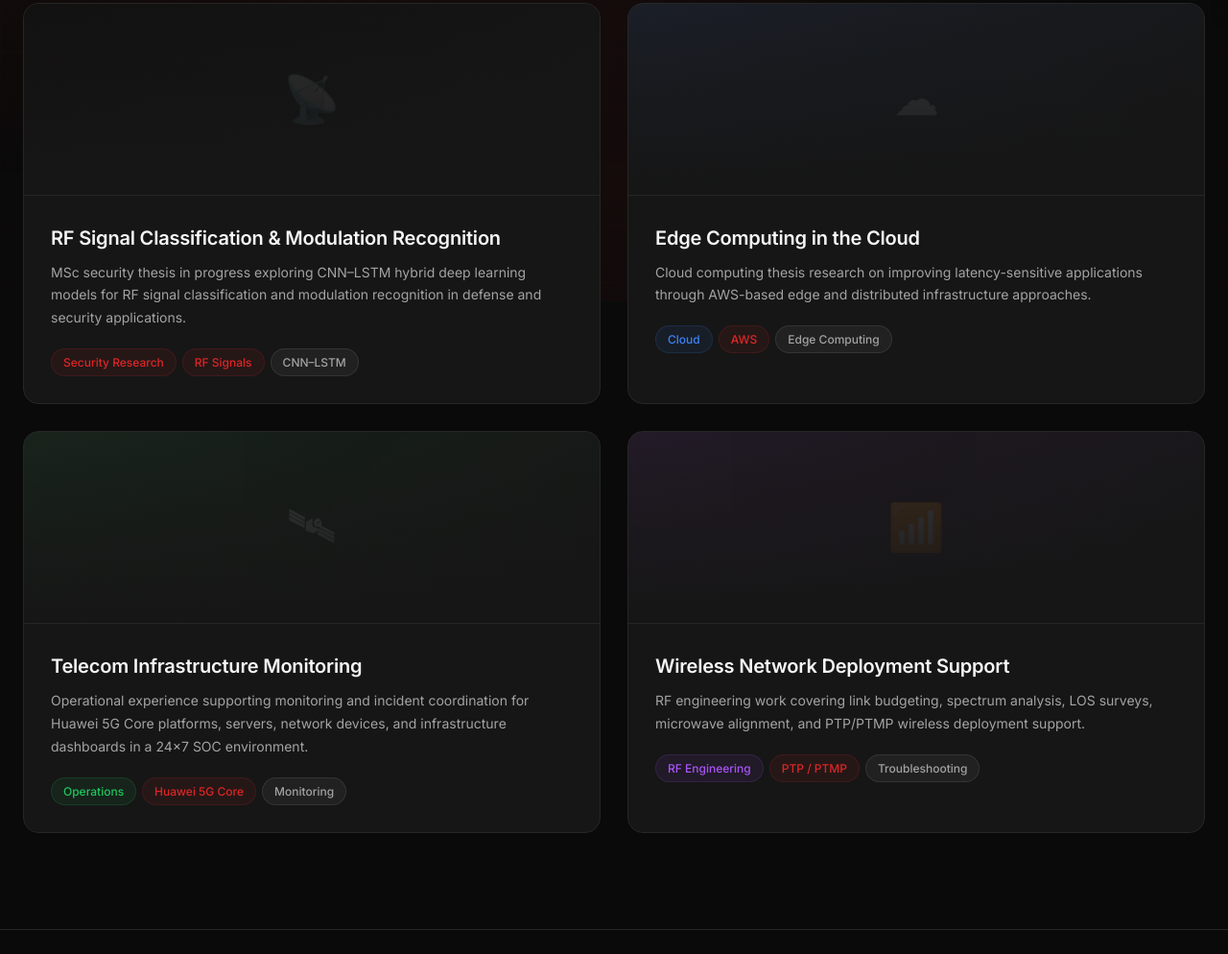
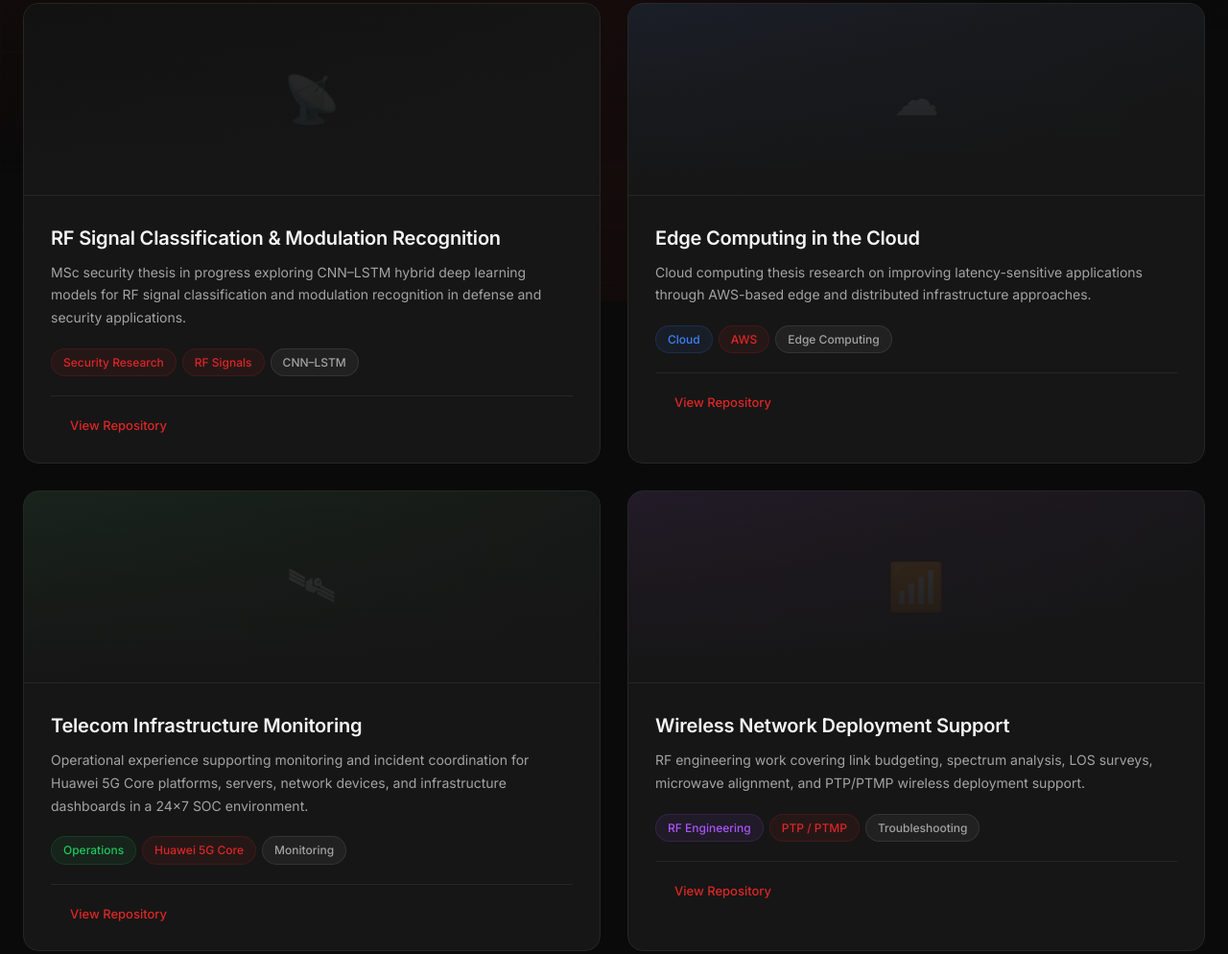
Before and after one commit to shsakib0002/cybersecurity-portfolio, a plain HTML site: page projects.html in a window 1280 px wide. Shown: the part 486-1480 px from the top of the page at 96% size. Drawn offline with nearby package versions, Linux system fonts and the light colour scheme.

Commit message:
Link portfolio projects to GitHub repositories

```diff
--- a/projects.html
+++ b/projects.html
@@ -53,10 +53,10 @@
       </div>
 
       <div class="projects-grid" id="projectsGrid">
-        <div class="card project-card" data-category="security tools"><div class="project-image"><div class="project-icon">📡</div><div class="project-overlay"></div></div><div class="project-content"><h3>RF Signal Classification & Modulation Recognition</h3><p>MSc security thesis in progress exploring CNN–LSTM hybrid deep learning models for RF signal classification and modulation recognition in defense and security applications.</p><div class="project-tags"><span class="tag">Security Research</span><span class="tag">RF Signals</span><span class="tag neutral">CNN–LSTM</span></div></div></div>
-        <div class="card project-card" data-category="cloud tools"><div class="project-image" style="background:linear-gradient(135deg, rgba(59,130,246,0.08), var(--bg-card))"><div class="project-icon">☁</div><div class="project-overlay"></div></div><div class="project-content"><h3>Edge Computing in the Cloud</h3><p>Cloud computing thesis research on improving latency-sensitive applications through AWS-based edge and distributed infrastructure approaches.</p><div class="project-tags"><span class="tag blue">Cloud</span><span class="tag">AWS</span><span class="tag neutral">Edge Computing</span></div></div></div>
-        <div class="card project-card" data-category="network"><div class="project-image" style="background:linear-gradient(135deg, rgba(34,197,94,0.08), var(--bg-card))"><div class="project-icon">🛰</div><div class="project-overlay"></div></div><div class="project-content"><h3>Telecom Infrastructure Monitoring</h3><p>Operational experience supporting monitoring and incident coordination for Huawei 5G Core platforms, servers, network devices, and infrastructure dashboards in a 24×7 SOC environment.</p><div class="project-tags"><span class="tag green">Operations</span><span class="tag">Huawei 5G Core</span><span class="tag neutral">Monitoring</span></div></div></div>
-        <div class="card project-card" data-category="network tools"><div class="project-image" style="background:linear-gradient(135deg, rgba(168,85,247,0.08), var(--bg-card))"><div class="project-icon">📶</div><div class="project-overlay"></div></div><div class="project-content"><h3>Wireless Network Deployment Support</h3><p>RF engineering work covering link budgeting, spectrum analysis, LOS surveys, microwave alignment, and PTP/PTMP wireless deployment support.</p><div class="project-tags"><span class="tag purple">RF Engineering</span><span class="tag">PTP / PTMP</span><span class="tag neutral">Troubleshooting</span></div></div></div>
+        <div class="card project-card" data-category="security tools"><div class="project-image"><div class="project-icon">📡</div><div class="project-overlay"></div></div><div class="project-content"><h3>RF Signal Classification & Modulation Recognition</h3><p>MSc security thesis in progress exploring CNN–LSTM hybrid deep learning models for RF signal classification and modulation recognition in defense and security applications.</p><div class="project-tags"><span class="tag">Security Research</span><span class="tag">RF Signals</span><span class="tag neutral">CNN–LSTM</span></div><div class="project-links"><a href="https://github.com/shsakib0002/Radio-Frequency" target="_blank" rel="noopener noreferrer"><i data-lucide="github" style="width:14px;height:14px"></i> View Repository</a></div></div></div>
+        <div class="card project-card" data-category="cloud tools"><div class="project-image" style="background:linear-gradient(135deg, rgba(59,130,246,0.08), var(--bg-card))"><div class="project-icon">☁</div><div class="project-overlay"></div></div><div class="project-content"><h3>Edge Computing in the Cloud</h3><p>Cloud computing thesis research on improving latency-sensitive applications through AWS-based edge and distributed infrastructure approaches.</p><div class="project-tags"><span class="tag blue">Cloud</span><span class="tag">AWS</span><span class="tag neutral">Edge Computing</span></div><div class="project-links"><a href="https://github.com/shsakib0002/Edge-Computing-in-the-Cloud-Thesis" target="_blank" rel="noopener noreferrer"><i data-lucide="github" style="width:14px;height:14px"></i> View Repository</a></div></div></div>
+        <div class="card project-card" data-category="network"><div class="project-image" style="background:linear-gradient(135deg, rgba(34,197,94,0.08), var(--bg-card))"><div class="project-icon">🛰</div><div class="project-overlay"></div></div><div class="project-content"><h3>Telecom Infrastructure Monitoring</h3><p>Operational experience supporting monitoring and incident coordination for Huawei 5G Core platforms, servers, network devices, and infrastructure dashboards in a 24×7 SOC environment.</p><div class="project-tags"><span class="tag green">Operations</span><span class="tag">Huawei 5G Core</span><span class="tag neutral">Monitoring</span></div><div class="project-links"><a href="https://github.com/shsakib0002/smart-noc" target="_blank" rel="noopener noreferrer"><i data-lucide="github" style="width:14px;height:14px"></i> View Repository</a></div></div></div>
+        <div class="card project-card" data-category="network tools"><div class="project-image" style="background:linear-gradient(135deg, rgba(168,85,247,0.08), var(--bg-card))"><div class="project-icon">📶</div><div class="project-overlay"></div></div><div class="project-content"><h3>Wireless Network Deployment Support</h3><p>RF engineering work covering link budgeting, spectrum analysis, LOS surveys, microwave alignment, and PTP/PTMP wireless deployment support.</p><div class="project-tags"><span class="tag purple">RF Engineering</span><span class="tag">PTP / PTMP</span><span class="tag neutral">Troubleshooting</span></div><div class="project-links"><a href="https://github.com/shsakib0002/RF-Automation" target="_blank" rel="noopener noreferrer"><i data-lucide="github" style="width:14px;height:14px"></i> View Repository</a></div></div></div>
       </div>
     </div>
   </section>
```
